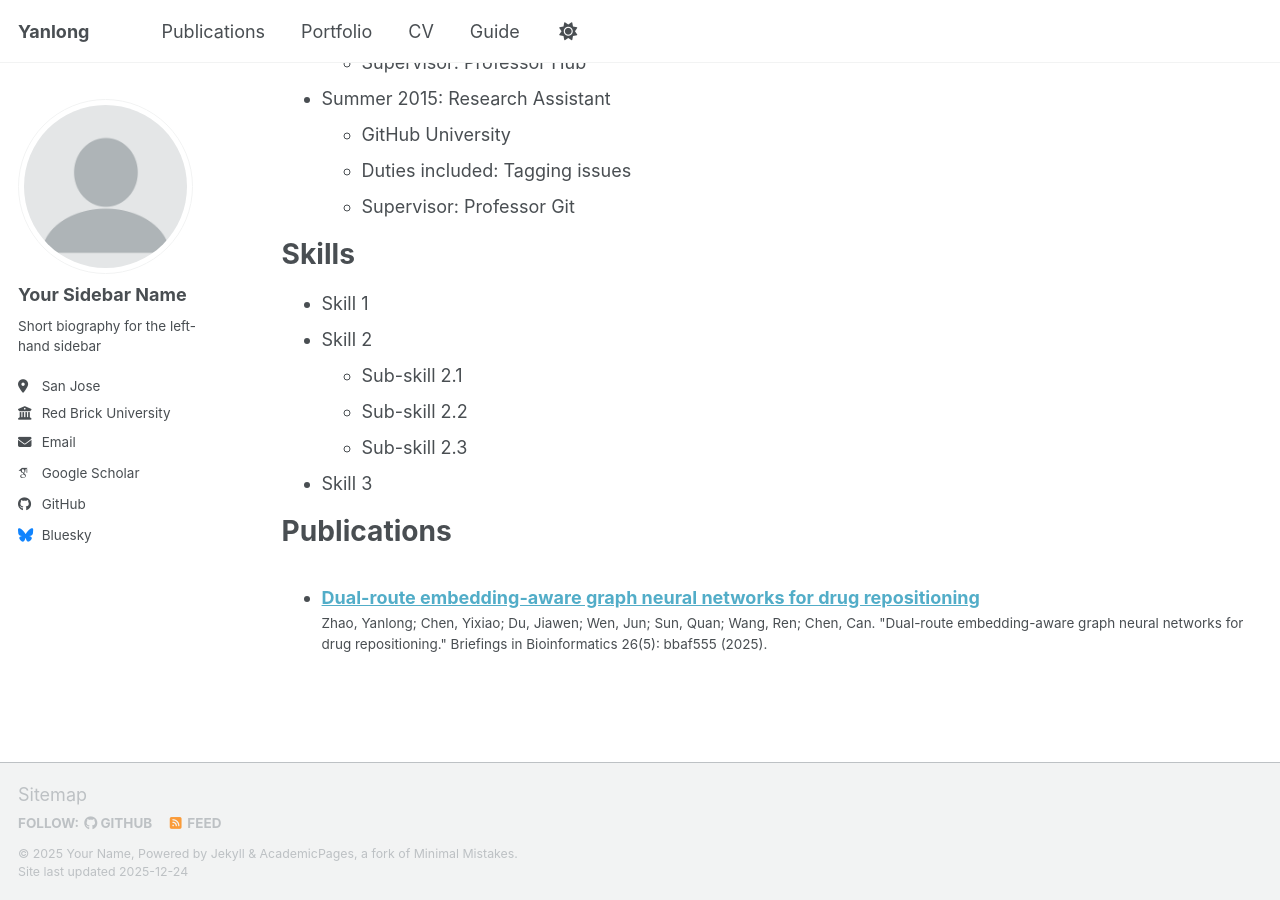
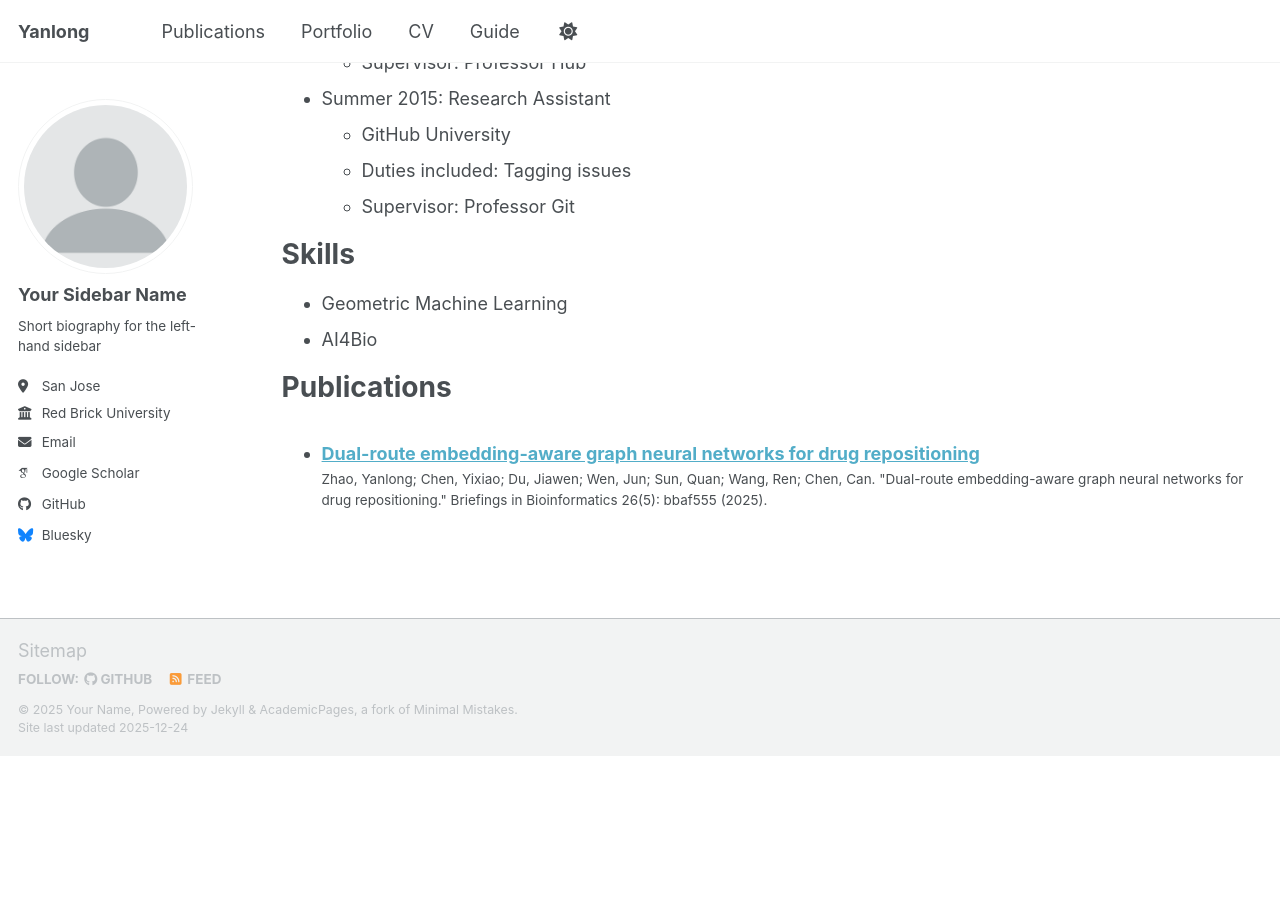
Before and after one commit to Ryan-Yanlong/Ryan-Yanlong, a Jekyll site: the page built from _pages/cv.md, in a window 1280 px wide and 900 px high, scrolled down 529 px. Built offline with Jekyll 4.4.1, drawn with Linux system fonts in a browser that asks for light colours; some web fonts are replaced; a script bundle is joined from its source files by our own code; library files that are not in the unit come from our copies; after the commit the page ends 1285 px from its top, so only the background shows below that.

Commit message:
Update cv.md

```diff
--- a/_pages/cv.md
+++ b/_pages/cv.md
@@ -34,33 +34,11 @@ Work experience
 
 Skills
 ======
-* Skill 1
-* Skill 2
-  * Sub-skill 2.1
-  * Sub-skill 2.2
-  * Sub-skill 2.3
-* Skill 3
+* Geometric Machine Learning
+* AI4Bio
 
 Publications
 ======
   <ul>{% for post in site.publications reversed %}
     {% include archive-single-cv.html %}
   {% endfor %}</ul>
-
-<!--
-Talks
-======
-  <ul>{% for post in site.talks reversed %}
-    {% include archive-single-talk-cv.html  %}
-  {% endfor %}</ul>
-
-Teaching
-======
-  <ul>{% for post in site.teaching reversed %}
-    {% include archive-single-cv.html %}
-  {% endfor %}</ul>
-
-Service and leadership
-======
-* Currently signed in to 43 different slack teams
--->
```
